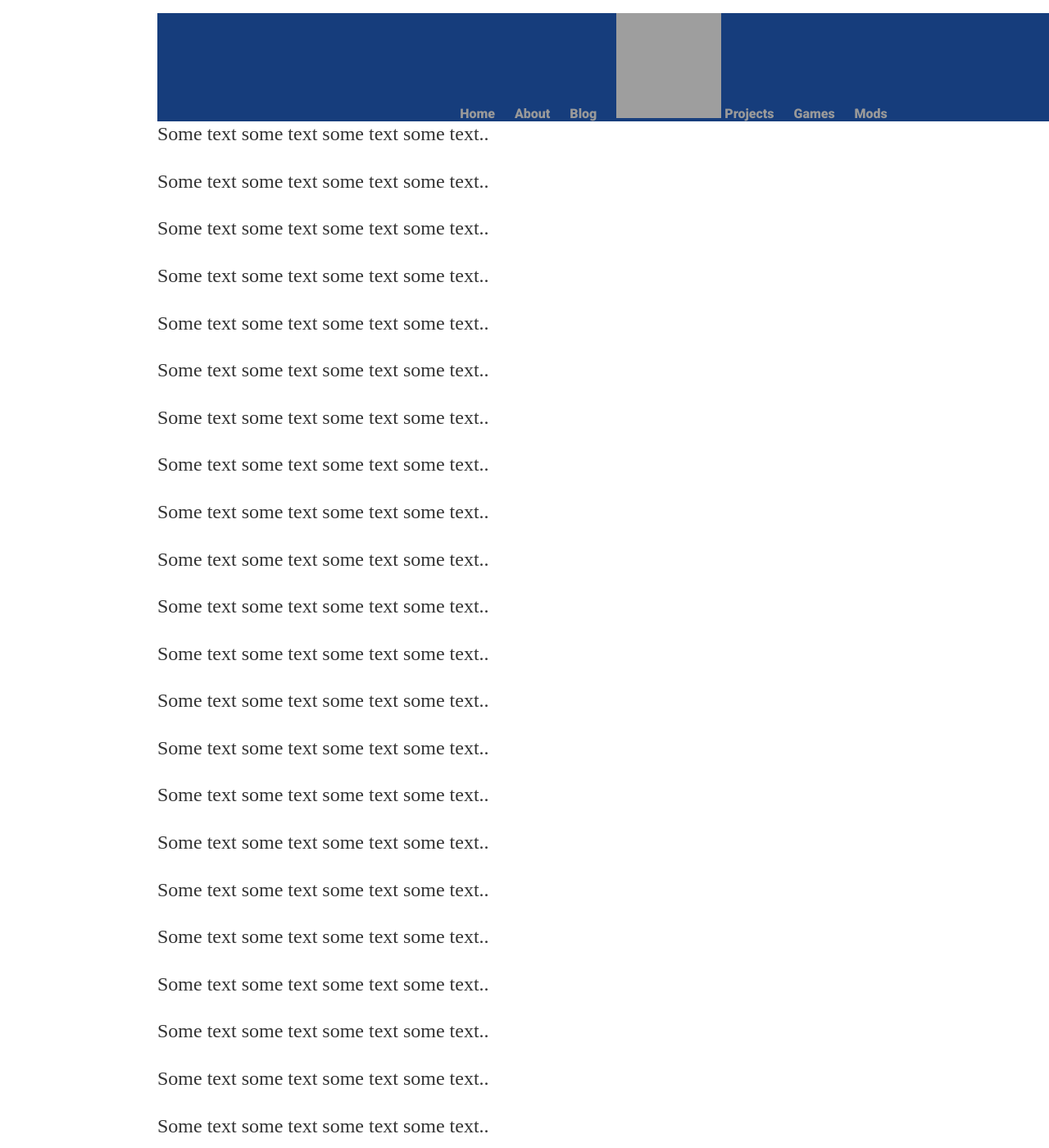
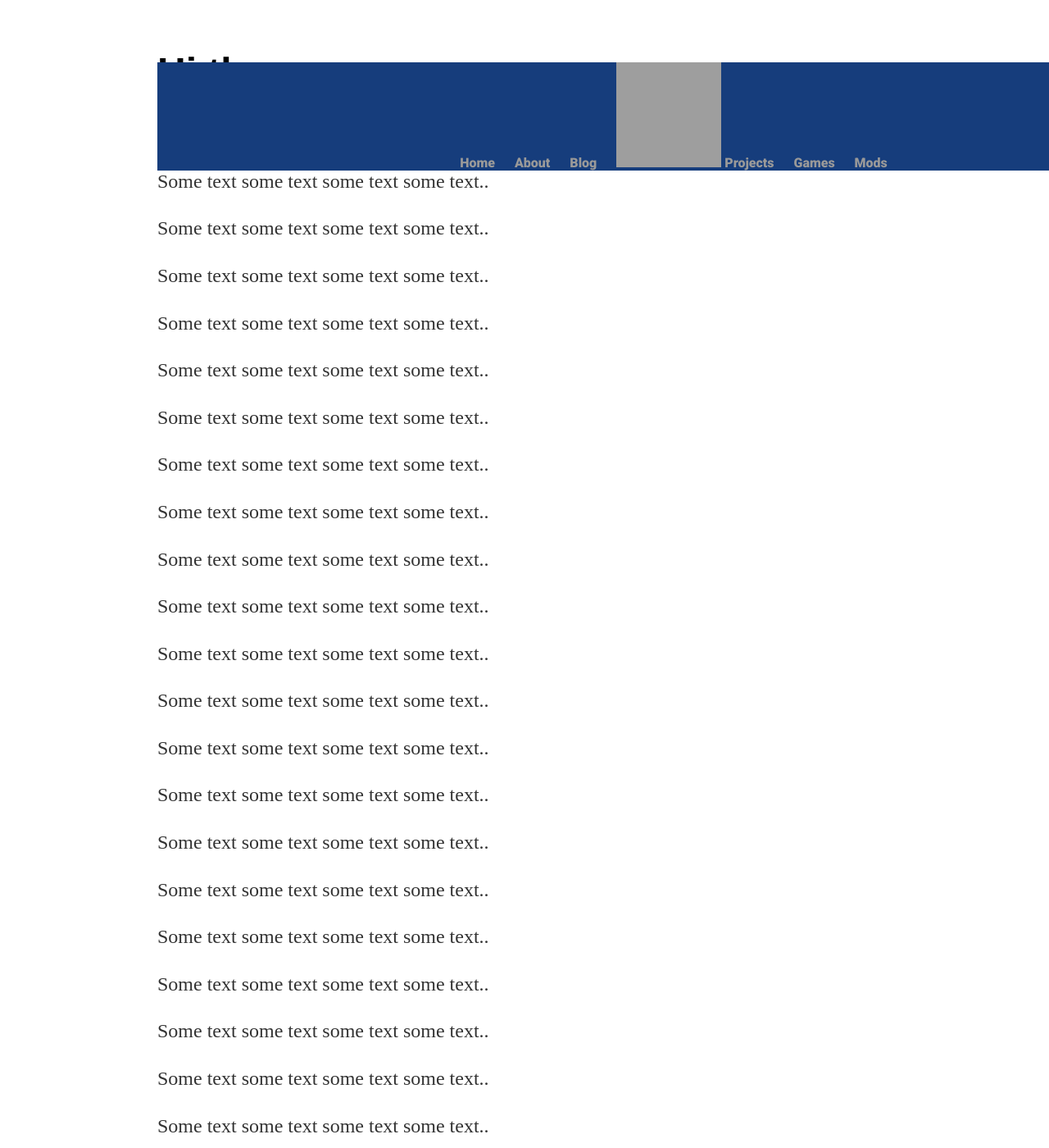
Before and after one commit to Horatio-McCallister/Horatio-McCallister.github.io, a Jekyll site: the page built from index.html, in a window 1280 px wide and 1400 px high. Shown: the whole window at 82% size. Built offline with Jekyll 4.4.1, drawn with Linux system fonts in a browser that asks for light colours; the list of posts is cut into pages by our own code; grey boxes are pictures that could not be loaded.

Commit message:
no message

```diff
--- a/css/main.css
+++ b/css/main.css
@@ -11,7 +11,7 @@
 }
 nav ul {
 	position: fixed; /* Set the navbar to fixed position */
-    top: 0; /* Position the navbar at the top of the page */
+    /*top: 0; /* Position the navbar at the top of the page */
     width: 100%; /* Full width */
 }
 nav ul li, footer ul li {
```
